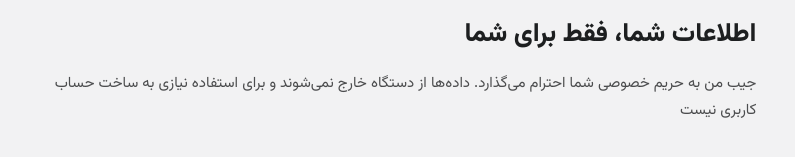
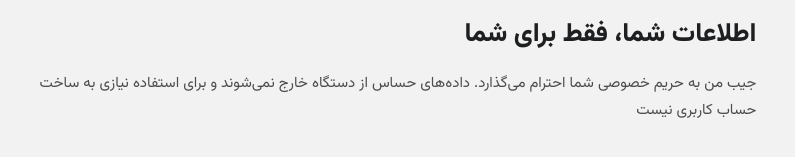
Before and after one commit to mostafa-absi/cloudflare, a website: page public/index.html in a window 1280 px wide. Shown: the part 1545-1702 px from the top of the page, 334-1129 px from the left. Drawn offline with Linux system fonts and the light colour scheme.

Commit message:
Add files via upload

```diff
--- a/public/index.html
+++ b/public/index.html
@@ -105,7 +105,7 @@
     <svg width="44" height="44" viewBox="0 0 24 24" fill="none" stroke="var(--color-accent-700)" stroke-width="1.5" stroke-linecap="round" stroke-linejoin="round" aria-hidden="true"><rect x="4" y="10" width="16" height="11" rx="2"></rect><path d="M8 10V7a4 4 0 0 1 8 0v3"></path><path d="M12 15v2"></path></svg>
     <div class="copy">
       <h3>اطلاعات شما، فقط برای شما</h3>
-      <p>جیب‌ من به حریم خصوصی شما احترام می‌گذارد. داده‌ها از دستگاه خارج نمی‌شوند و برای استفاده نیازی به ساخت حساب کاربری نیست</p>
+      <p>جیب‌ من به حریم خصوصی شما احترام می‌گذارد. داده‌های حساس از دستگاه خارج نمی‌شوند و برای استفاده نیازی به ساخت حساب کاربری نیست</p>
     </div>
     <a class="bazaar-btn lg" href="#download">
       <img src="assets/cafebazaar-logo.svg" alt="" />
```
